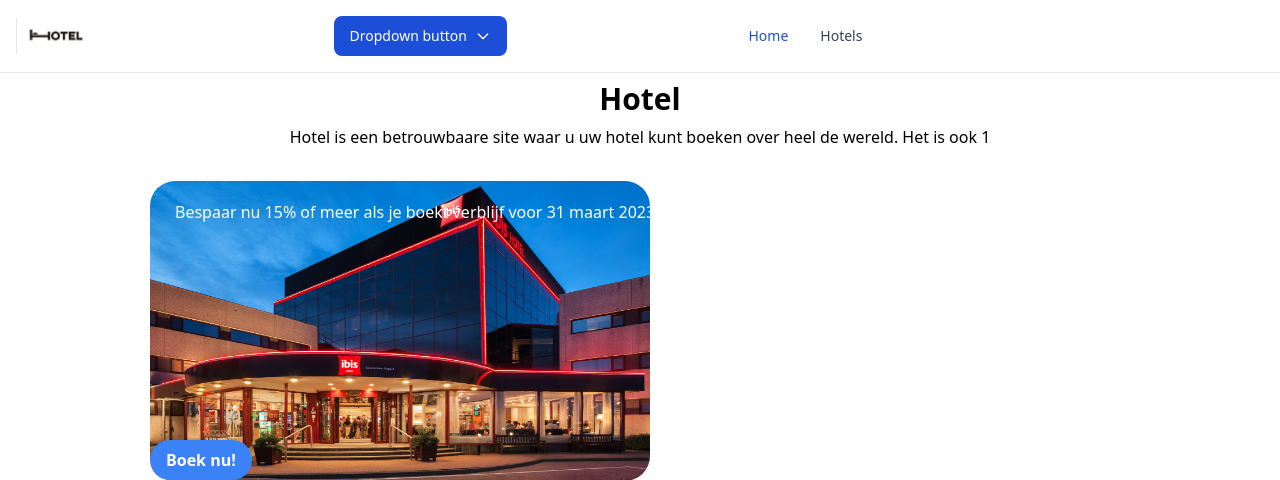
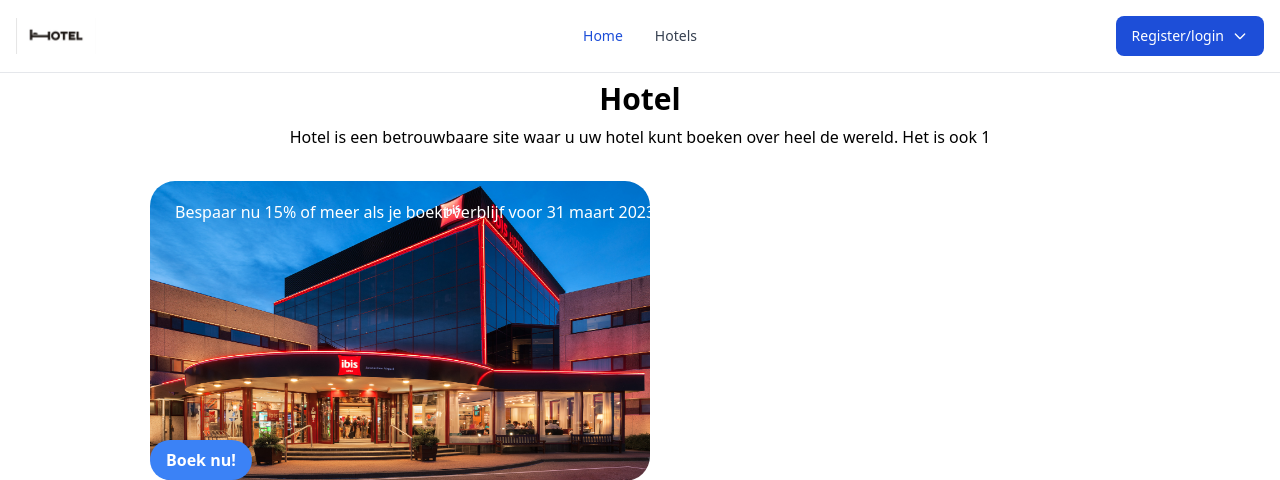
Before and after one commit to BatuhanYumak/Django-Hotel, a Django app: page / in a window 1280 px wide. Shown: the top 480 px of the page. Run offline with Django 4.2, Linux system fonts and the light colour scheme; some libraries are stand-ins or nearby versions.

Commit message:
dropdown is af

```diff
--- a/myworld/members/templates/index.html
+++ b/myworld/members/templates/index.html
@@ -3,61 +3,141 @@
 
 <html lang="en">
   <head>
-    <meta charset="UTF-8">
-    <meta http-equiv="X-UA-Compatible" content="IE=edge">
-    <meta name="viewport" content="width=device-width, initial-scale=1.0">
+    <meta charset="UTF-8" />
+    <meta http-equiv="X-UA-Compatible" content="IE=edge" />
+    <meta name="viewport" content="width=device-width, initial-scale=1.0" />
     <script src="https://cdn.tailwindcss.com"></script>
     <script src="https://cdnjs.cloudflare.com/ajax/libs/flowbite/1.6.3/flowbite.min.js"></script>
-    <link rel="stylesheet" href="{% static 'style.css' %}">
+    <link rel="stylesheet" href="{% static 'style.css' %}" />
     <script src="{% static 'script.js' %}"></script>
 
     <title>Hotel</title>
   </head>
   <body class="">
-
     <!--Navabr-->
 
-    <nav class="bg-white px-2 sm:px-4 py-2.5 dark:bg-white-900  w-full z-20 top-0 left-0 border-b border-white-200 dark:border-white-600">
-        <div class="container flex flex-wrap items-center justify-between mx-auto">
-            <img src="{% static 'hotel.png' %}" class="h-6 mr-3 sm:h-9 object-cover h-10 w-20" alt="Flowbite Logo">
-        </a>
+    <nav
+      class="bg-white px-2 sm:px-4 py-2.5 dark:bg-white-900 w-full z-20 top-0 left-0 border-b border-white-200 dark:border-white-600"
+    >
+      <div
+        class="w-full container grid grid-cols-3 flex-wrap items-center mx-auto"
+      >
+        <img
+          src="{% static 'hotel.png' %}"
+          class="h-6 mr-3 sm:h-9 object-cover w-20"
+          alt="Flowbite Logo"
+        />
+
+        <div class="flex justify-center">
           <div class="flex md:order-2">
-            <button data-collapse-toggle="navbar-sticky" type="button" class="inline-flex items-center p-2 text-sm text-gray-500 rounded-lg md:hidden hover:bg-gray-100 focus:outline-none focus:ring-2 focus:ring-gray-200 dark:text-gray-400 dark:hover:bg-gray-700 dark:focus:ring-gray-600" aria-controls="navbar-sticky" aria-expanded="false">
-              <svg class="w-6 h-6" aria-hidden="true" fill="currentColor" viewBox="0 0 20 20" xmlns="http://www.w3.org/2000/svg"><path fill-rule="evenodd" d="M3 5a1 1 0 011-1h12a1 1 0 110 2H4a1 1 0 01-1-1zM3 10a1 1 0 011-1h12a1 1 0 110 2H4a1 1 0 01-1-1zM3 15a1 1 0 011-1h12a1 1 0 110 2H4a1 1 0 01-1-1z" clip-rule="evenodd"></path></svg>
+            <button
+              data-collapse-toggle="navbar-sticky"
+              type="button"
+              class="inline-flex items-center p-2 text-sm text-gray-500 rounded-lg md:hidden hover:bg-gray-100 focus:outline-none focus:ring-2 focus:ring-gray-200 dark:text-gray-400 dark:hover:bg-gray-700 dark:focus:ring-gray-600"
+              aria-controls="navbar-sticky"
+              aria-expanded="false"
+            >
+              <svg
+                class="w-6 h-6"
+                aria-hidden="true"
+                fill="currentColor"
+                viewBox="0 0 20 20"
+                xmlns="http://www.w3.org/2000/svg"
+              >
+                <path
+                  fill-rule="evenodd"
+                  d="M3 5a1 1 0 011-1h12a1 1 0 110 2H4a1 1 0 01-1-1zM3 10a1 1 0 011-1h12a1 1 0 110 2H4a1 1 0 01-1-1zM3 15a1 1 0 011-1h12a1 1 0 110 2H4a1 1 0 01-1-1z"
+                  clip-rule="evenodd"
+                ></path>
+              </svg>
             </button>
           </div>
-        <div class="items-center justify-between hidden w-full md:flex md:w-auto md:order-1" id="navbar-sticky">
-          <ul class="flex flex-col p-4 mt-4 mr-40 border border-gray-100 rounded-lg bg-white-50 md:flex-row md:space-x-8 md:mt-0 md:text-sm md:font-medium md:border-0 md:bg-white">
+          <div
+            class="items-center justify-between hidden w-full md:flex md:w-auto"
+            id="navbar-sticky"
+          >
+            <ul
+              class="flex flex-col p-4 mt-4 border border-gray-100 rounded-lg bg-white-50 md:flex-row md:space-x-8 md:mt-0 md:text-sm md:font-medium md:border-0 md:bg-white"
+            >
               <li>
-              <a href="{% url 'index' %}"  class="block py-2 pl-3 pr-4 text-white bg-white-700 rounded md:bg-transparent md:text-blue-700 md:p-0 dark:text-white" aria-current="page">Home</a>
+                <a
+                  href="{% url 'index' %}"
+                  class="block py-2 pl-3 pr-4 text-white bg-white-700 rounded md:bg-transparent md:text-blue-700 md:p-0 dark:text-white"
+                  aria-current="page"
+                  >Home</a
+                >
               </li>
               <li>
-              <a href="{% url 'hotel' %}"class="block py-2 pl-3 pr-4 text-gray-700 rounded hover:bg-gray-100 md:hover:bg-transparent md:hover:text-blue-700 md:p-0 md:dark:hover:text-gray dark:text-gray-400 dark:hover:bg-gray-700 dark:hover:text-white md:dark:hover:bg-transparent dark:border-gray-700">Hotels</a>
+                <a
+                  href="{% url 'hotel' %}"
+                  class="block py-2 pl-3 pr-4 text-gray-700 rounded hover:bg-gray-100 md:hover:bg-transparent md:hover:text-blue-700 md:p-0 md:dark:hover:text-gray dark:text-gray-400 dark:hover:bg-gray-700 dark:hover:text-white md:dark:hover:bg-transparent dark:border-gray-700"
+                  >Hotels</a
+                >
               </li>
-
             </ul>
           </div>
+        </div>
 
-
-<button id="dropdownDefaultButton" data-dropdown-toggle="dropdown" class="text-white bg-blue-700 hover:bg-blue-800 focus:ring-4 focus:outline-none focus:ring-blue-300 font-medium rounded-lg text-sm px-4 py-2.5 text-center inline-flex items-center dark:bg-blue-600 dark:hover:bg-blue-700 dark:focus:ring-blue-800" type="button">Dropdown button <svg class="w-4 h-4 ml-2" aria-hidden="true" fill="none" stroke="currentColor" viewBox="0 0 24 24" xmlns="http://www.w3.org/2000/svg"><path stroke-linecap="round" stroke-linejoin="round" stroke-width="2" d="M19 9l-7 7-7-7"></path></svg></button>
+        <div class="flex justify-end">
+          <button
+            id="dropdownDefaultButton"
+            data-dropdown-toggle="dropdown"
+            class="w-fit text-white bg-blue-700 hover:bg-blue-800 focus:ring-4 focus:outline-none focus:ring-blue-300 font-medium rounded-lg text-sm px-4 py-2.5 text-center inline-flex items-center dark:bg-blue-600 dark:hover:bg-blue-700 dark:focus:ring-blue-800"
+            type="button"
+          >
+            Register/login
+            <svg
+              class="w-4 h-4 ml-2"
+              aria-hidden="true"
+              fill="none"
+              stroke="currentColor"
+              viewBox="0 0 24 24"
+              xmlns="http://www.w3.org/2000/svg"
+            >
+              <path
+                stroke-linecap="round"
+                stroke-linejoin="round"
+                stroke-width="2"
+                d="M19 9l-7 7-7-7"
+              ></path>
+            </svg>
+          </button>
           <!-- Dropdown menu -->
-<div id="dropdown" class="z-10 hidden bg-white divide-y divide-gray-100 rounded-lg shadow w-44 dark:bg-gray-700">
-    <ul class="py-2 text-sm text-gray-700 dark:text-gray-200" aria-labelledby="dropdownDefaultButton">
+          <div
+            id="dropdown"
+            class="z-10 hidden bg-white divide-y divide-gray-100 rounded-lg shadow w-44 dark:bg-gray-700"
+          >
+            <ul
+              class="py-2 text-sm text-gray-700 dark:text-gray-200"
+              aria-labelledby="dropdownDefaultButton flex justify-end"
+            >
               <li>
-            <a href="{% url 'signup' %}"  class="block py-2 pl-3 pr-4 text-white bg-white-700 rounded md:bg-transparent md:text-blue-700 md:p-0 dark:text-white" aria-current="page">Register</a>
+                <a
+                  href="{% url 'signup' %}"
+                  class="block py-2 pl-3 pr-4 text-white bg-white-700 rounded md:bg-transparent md:p-0 dark:text-white"
+                  aria-current="page"
+                  >Register</a
+                >
               </li>
               <li>
-        <a href="{% url 'login' %}"  class="block py-2 pl-3 pr-4 text-white bg-white-700 rounded md:bg-transparent md:text-blue-700 md:p-0 dark:text-white" aria-current="page">Log in</a>
-
+                <a
+                  href="{% url 'login' %}"
+                  class="block py-2 pl-3 pr-4 text-white bg-white-700 rounded md:bg-transparent md:p-0 dark:text-white"
+                  aria-current="page"
+                  >Log in</a
+                >
               </li>
               <li>
-        <a href="{% url 'logout' %}"  class="block py-2 pl-3 pr-4 text-white bg-white-700 rounded md:bg-transparent md:text-blue-700 md:p-0 dark:text-white" aria-current="page">Log out</a>
-
+                <a
+                  href="{% url 'logout' %}"
+                  class="block py-2 pl-3 pr-4 text-white bg-white-700 rounded md:bg-transparent md:p-0 dark:text-white"
+                  aria-current="page"
+                  >Log out</a
+                >
               </li>
-
             </ul>
           </div>
-
+        </div>
       </div>
     </nav>
 
@@ -65,67 +145,96 @@
     <h1 class="font-bold text-center text-3xl p-2">Hotel</h1>
     <div class="typeText text-center"></div>
 
-        <div id="text_writer" class="text-center text-wrap p-4" class="typeText"></div>
+    <div
+      id="text_writer"
+      class="text-center text-wrap p-4"
+      class="typeText"
+    ></div>
 
-        <div id="ibis" >
-            <img id="hotel1" src="{% static 'ibis.png' %}" >
-            <div class="top-left">Bespaar nu 15% of meer als je boekt verblijf voor 31 maart 2023 </div>
-             <div class="bottom-left"> <button class="bg-blue-500 hover:bg-blue-700 text-white font-bold py-2 px-4 rounded-full" type="button">Boek nu!</button>
+    <div id="ibis">
+      <img id="hotel1" src="{% static 'ibis.png' %}" />
+      <div class="top-left">
+        Bespaar nu 15% of meer als je boekt verblijf voor 31 maart 2023
+      </div>
+      <div class="bottom-left">
+        <button
+          class="bg-blue-500 hover:bg-blue-700 text-white font-bold py-2 px-4 rounded-full"
+          type="button"
+        >
+          Boek nu!
+        </button>
       </div>
     </div>
 
-
-
-
-
-
-
     <!--Footer-->
     <footer class="text-center lg:text-left blueDarker text-white">
-
       <div class="mx-6 py-10 text-center md:text-left">
         <div class="grid grid-1 md:grid-cols-2 lg:grid-cols-4 gap-8">
           <div class="">
-                    <h6 class="
-                uppercase
-                font-semibold
-                mb-4
-                flex
-                items-center
-                justify-center
-                md:justify-start
-              ">
-                        <svg aria-hidden="true" focusable="false" data-prefix="fas" data-icon="cubes" class="w-4 mr-3" role="img" xmlns="http://www.w3.org/2000/svg" viewBox="0 0 512 512">
-                        </svg>
+            <h6
+              class="uppercase font-semibold mb-4 flex items-center justify-center md:justify-start"
+            >
+              <svg
+                aria-hidden="true"
+                focusable="false"
+                data-prefix="fas"
+                data-icon="cubes"
+                class="w-4 mr-3"
+                role="img"
+                xmlns="http://www.w3.org/2000/svg"
+                viewBox="0 0 512 512"
+              ></svg>
               <p>Hotel</p>
             </h6>
             <p>
-                        U kunt terecht voor een afspraak bij ons op locatie in Amsterdam. Via de bijgevoegde contact gegevens.
+              U kunt terecht voor een afspraak bij ons op locatie in Amsterdam.
+              Via de bijgevoegde contact gegevens.
             </p>
           </div>
           <div class="">
-                    <h6 class="uppercase font-semibold mb-4 flex justify-center md:justify-start">
+            <h6
+              class="uppercase font-semibold mb-4 flex justify-center md:justify-start"
+            >
               Contact
             </h6>
             <p class="flex items-center justify-center md:justify-start mb-4">
-                        <svg aria-hidden="true" focusable="false" data-prefix="fas" data-icon="envelope" class="w-4 mr-4" role="img" viewBox="0 0 512 512">
-                            <path fill="currentColor" d="M502.3 190.8c3.9-3.1 9.7-.2 9.7 4.7V400c0 26.5-21.5 48-48 48H48c-26.5 0-48-21.5-48-48V195.6c0-5 5.7-7.8 9.7-4.7 22.4 17.4 52.1 39.5 154.1 113.6 21.1 15.4 56.7 47.8 92.2 47.6 35.7.3 72-32.8 92.3-47.6 102-74.1 131.6-96.3 154-113.7zM256 320c23.2.4 56.6-29.2 73.4-41.4 132.7-96.3 142.8-104.7 173.4-128.7 5.8-4.5 9.2-11.5 9.2-18.9v-19c0-26.5-21.5-48-48-48H48C21.5 64 0 85.5 0 112v19c0 7.4 3.4 14.3 9.2 18.9 30.6 23.9 40.7 32.4 173.4 128.7 16.8 12.2 50.2 41.8 73.4 41.4z">
-                            </path>
+              <svg
+                aria-hidden="true"
+                focusable="false"
+                data-prefix="fas"
+                data-icon="envelope"
+                class="w-4 mr-4"
+                role="img"
+                viewBox="0 0 512 512"
+              >
+                <path
+                  fill="currentColor"
+                  d="M502.3 190.8c3.9-3.1 9.7-.2 9.7 4.7V400c0 26.5-21.5 48-48 48H48c-26.5 0-48-21.5-48-48V195.6c0-5 5.7-7.8 9.7-4.7 22.4 17.4 52.1 39.5 154.1 113.6 21.1 15.4 56.7 47.8 92.2 47.6 35.7.3 72-32.8 92.3-47.6 102-74.1 131.6-96.3 154-113.7zM256 320c23.2.4 56.6-29.2 73.4-41.4 132.7-96.3 142.8-104.7 173.4-128.7 5.8-4.5 9.2-11.5 9.2-18.9v-19c0-26.5-21.5-48-48-48H48C21.5 64 0 85.5 0 112v19c0 7.4 3.4 14.3 9.2 18.9 30.6 23.9 40.7 32.4 173.4 128.7 16.8 12.2 50.2 41.8 73.4 41.4z"
+                ></path>
               </svg>
               info@hotel.nl
             </p>
             <p class="flex items-center justify-center md:justify-start mb-4">
-                        <svg aria-hidden="true" focusable="false" data-prefix="fas" data-icon="phone" class="w-4 mr-4" role="img"  viewBox="0 0 512 512">
-                            <path fill="currentColor" d="M493.4 24.6l-104-24c-11.3-2.6-22.9 3.3-27.5 13.9l-48 112c-4.2 9.8-1.4 21.3 6.9 28l60.6 49.6c-36 76.7-98.9 140.5-177.2 177.2l-49.6-60.6c-6.8-8.3-18.2-11.1-28-6.9l-112 48C3.9 366.5-2 378.1.6 389.4l24 104C27.1 504.2 36.7 512 48 512c256.1 0 464-207.5 464-464 0-11.2-7.7-20.9-18.6-23.4z">
-                            </path>
+              <svg
+                aria-hidden="true"
+                focusable="false"
+                data-prefix="fas"
+                data-icon="phone"
+                class="w-4 mr-4"
+                role="img"
+                viewBox="0 0 512 512"
+              >
+                <path
+                  fill="currentColor"
+                  d="M493.4 24.6l-104-24c-11.3-2.6-22.9 3.3-27.5 13.9l-48 112c-4.2 9.8-1.4 21.3 6.9 28l60.6 49.6c-36 76.7-98.9 140.5-177.2 177.2l-49.6-60.6c-6.8-8.3-18.2-11.1-28-6.9l-112 48C3.9 366.5-2 378.1.6 389.4l24 104C27.1 504.2 36.7 512 48 512c256.1 0 464-207.5 464-464 0-11.2-7.7-20.9-18.6-23.4z"
+                ></path>
               </svg>
               +3102340241111
             </p>
           </div>
         </div>
       </div>
-        <hr>
-
+      <hr />
     </footer>
   </body>
 </html>
```
Lines whose indentation alone changed are shown as unchanged.
